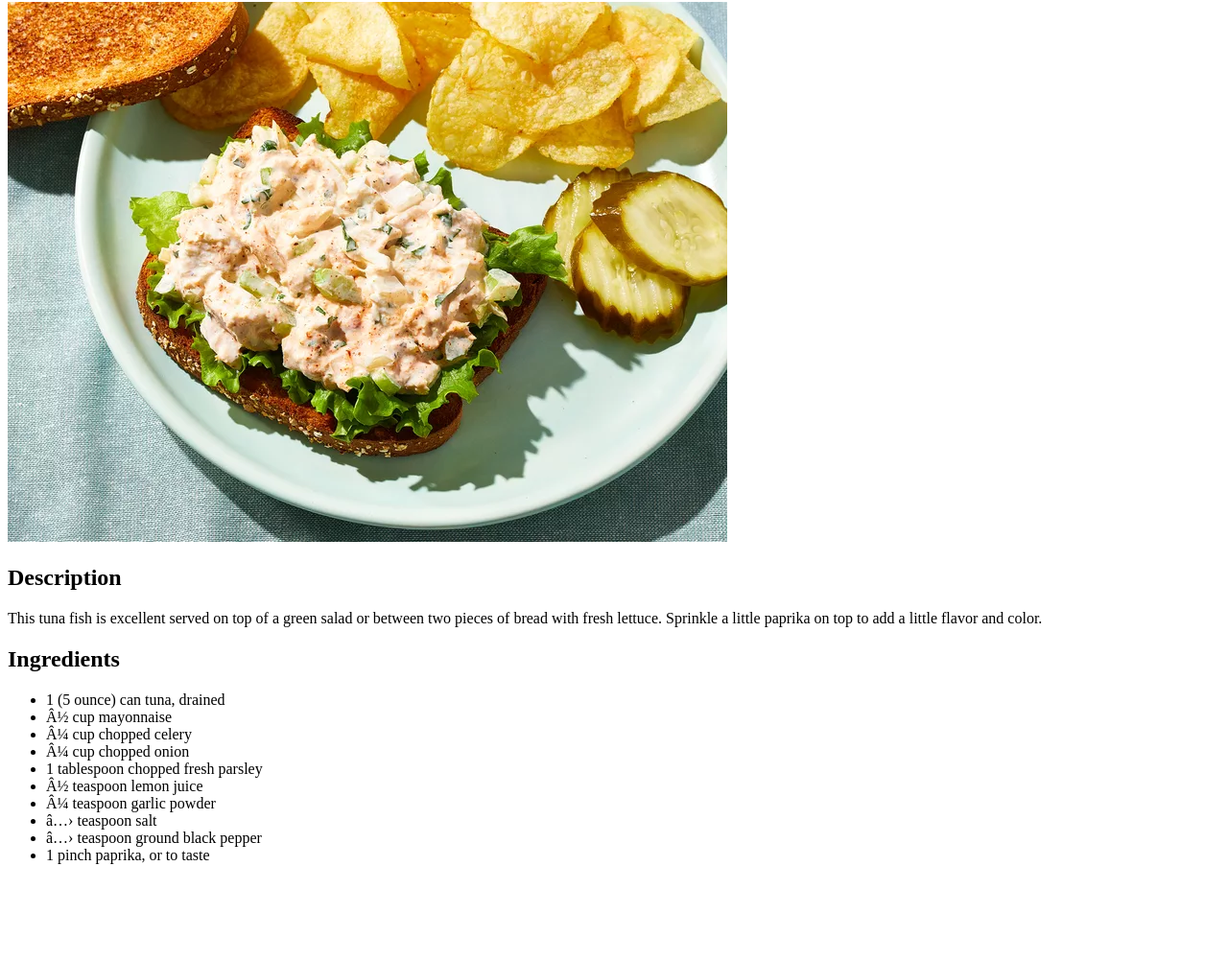
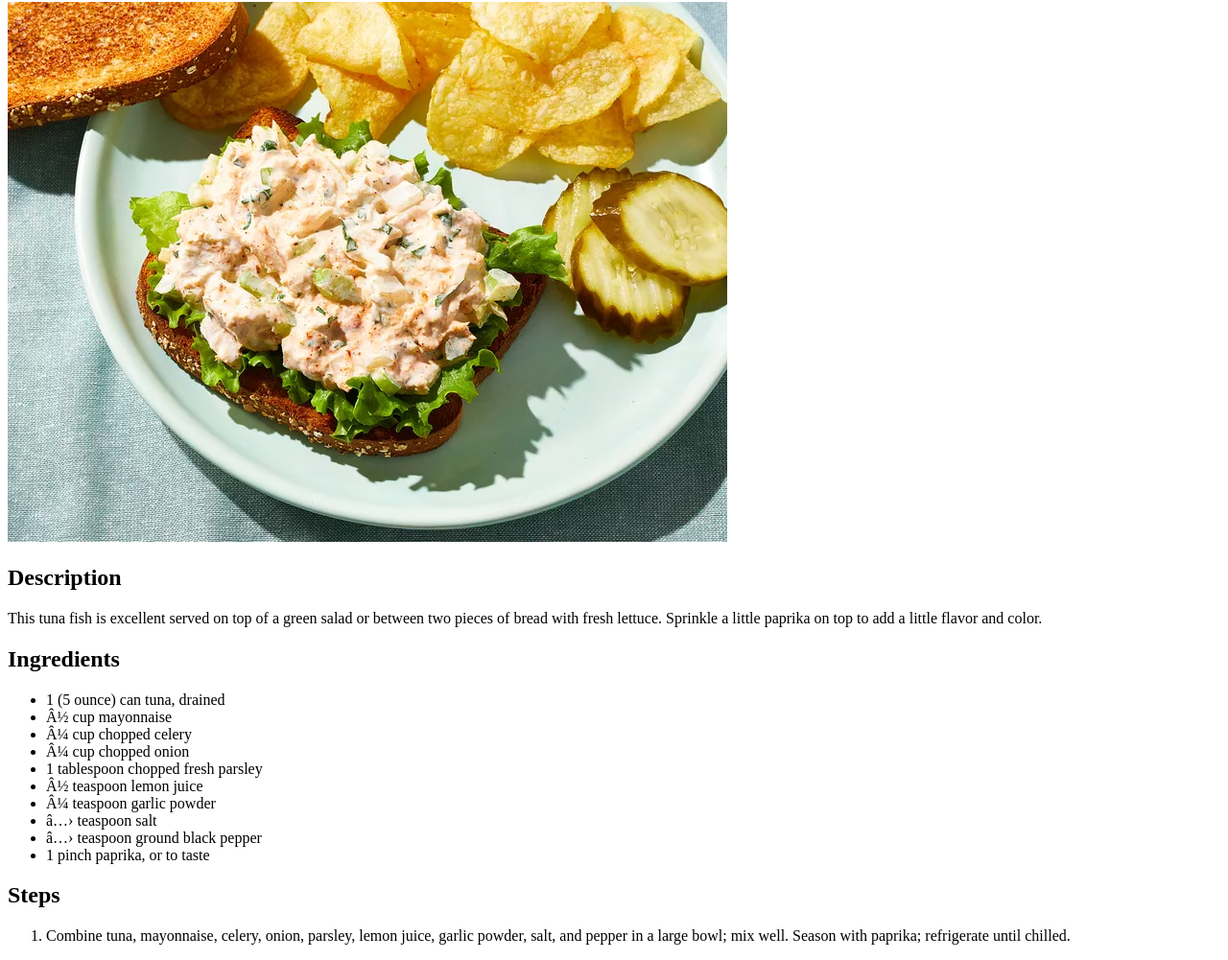
Before and after one commit to AA0173v3/odin_recipes, a plain HTML site: page recipes/tuna_fish_salad.html in a window 1280 px wide. Shown: the part 78-1079 px from the top of the page at 96% size. Before the commit the page ends 995 px from the top, so only its background shows below. Drawn offline with Linux system fonts and the light colour scheme.

Commit message:
Edit tuna_fish_salad.html to add steps

```diff
--- a/recipes/tuna_fish_salad.html
+++ b/recipes/tuna_fish_salad.html
@@ -26,5 +26,10 @@
                 <li>⅛ teaspoon ground black pepper</li>
                 <li>1 pinch paprika, or to taste</li>
             </ul>
+
+        <h2>Steps</h2>
+            <ol>
+                <li>Combine tuna, mayonnaise, celery, onion, parsley, lemon juice, garlic powder, salt, and pepper in a large bowl; mix well. Season with paprika; refrigerate until chilled.</li>
+            </ol>
     </body>
 </html>
```
